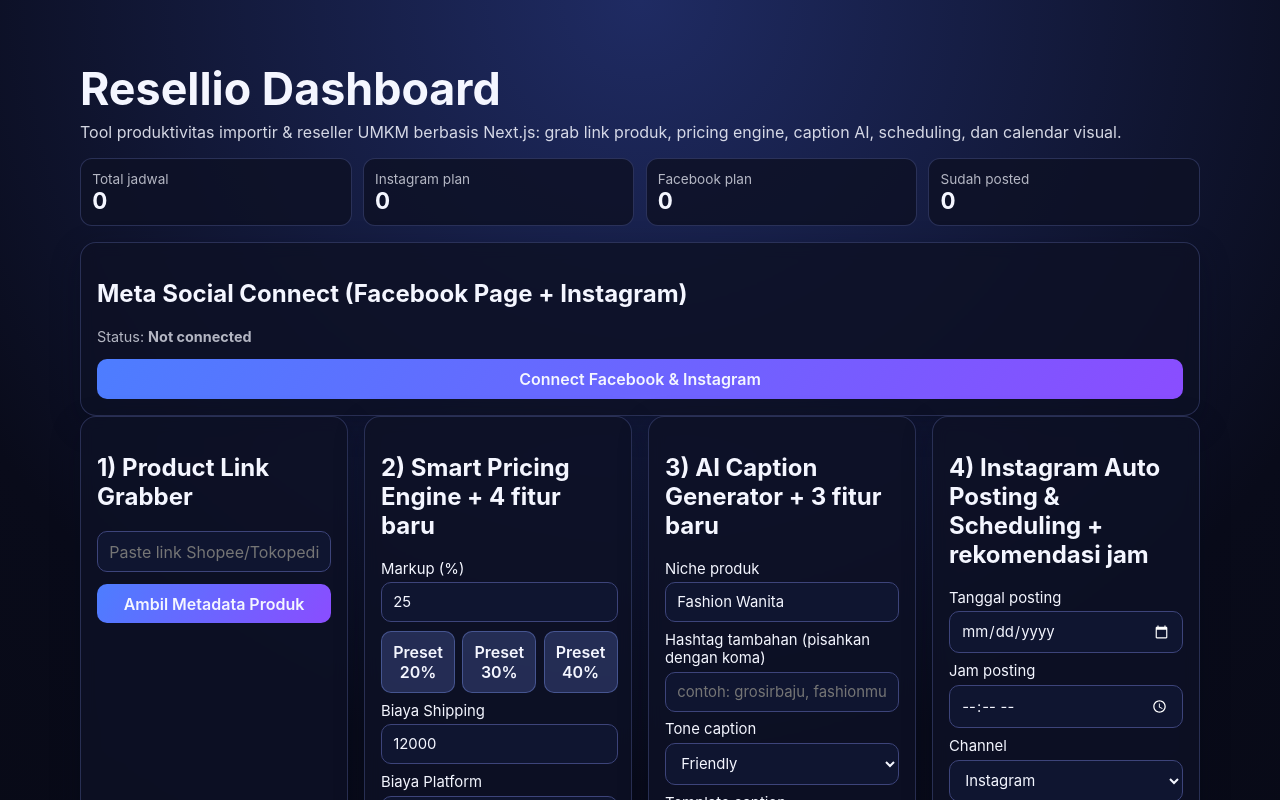
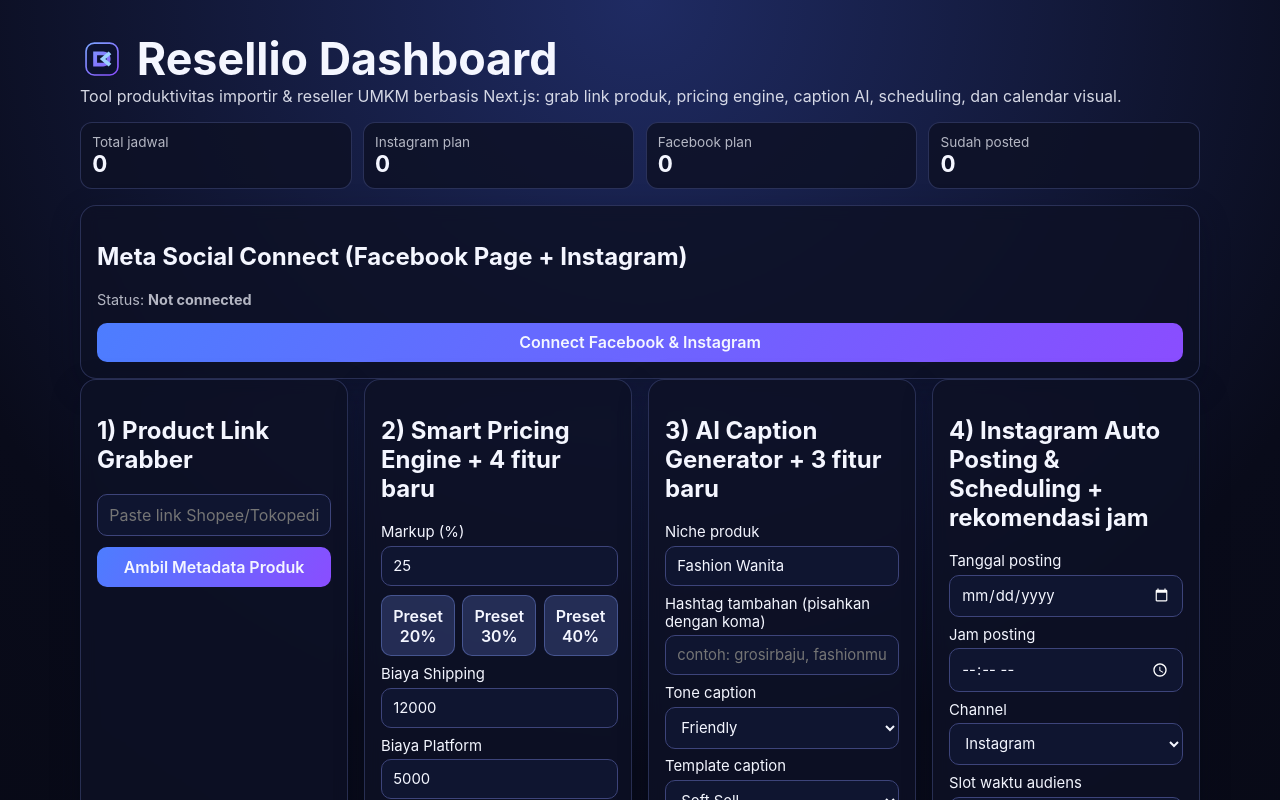
Before and after one commit to sobri3195/Resellio, a Next.js app: page / in a window 1280 px wide. Shown: the top 800 px of the page. Built offline with nearby package versions, Linux system fonts and the light colour scheme; no server answers.

Commit message:
feat: tambahkan favicon dan logo Resellio

```diff
--- a/app/globals.css
+++ b/app/globals.css
@@ -31,6 +31,23 @@ a {
 .hero p {
   margin-top: 0;
   opacity: 0.86;
+}
+
+
+.heroBrand {
+  display: flex;
+  align-items: center;
+  gap: 0.8rem;
+}
+
+.heroBrand h1 {
+  margin: 0;
+}
+
+.heroLogo {
+  width: 44px;
+  height: 44px;
+  object-fit: contain;
 }
 
 .statsGrid {
--- a/app/page.tsx
+++ b/app/page.tsx
@@ -494,7 +494,10 @@ export default function HomePage() {
   return (
     <main className="container">
       <header className="hero">
-        <h1>Resellio Dashboard</h1>
+        <div className="heroBrand">
+          <img src="/logo.svg" alt="Logo Resellio" className="heroLogo" />
+          <h1>Resellio Dashboard</h1>
+        </div>
         <p>Tool produktivitas importir & reseller UMKM berbasis Next.js: grab link produk, pricing engine, caption AI, scheduling, dan calendar visual.</p>
       </header>
 
```
Also changed, not shown: app/icon.svg (added), public/logo.svg (added).
